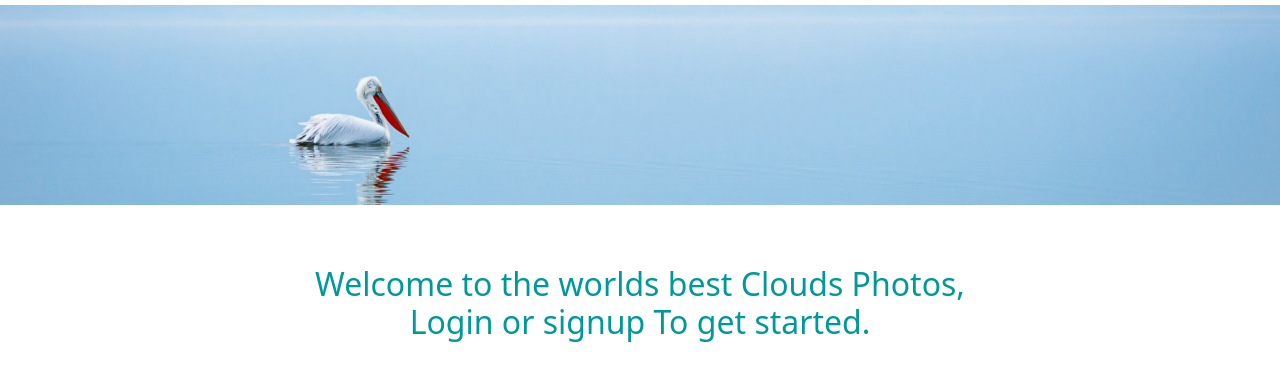
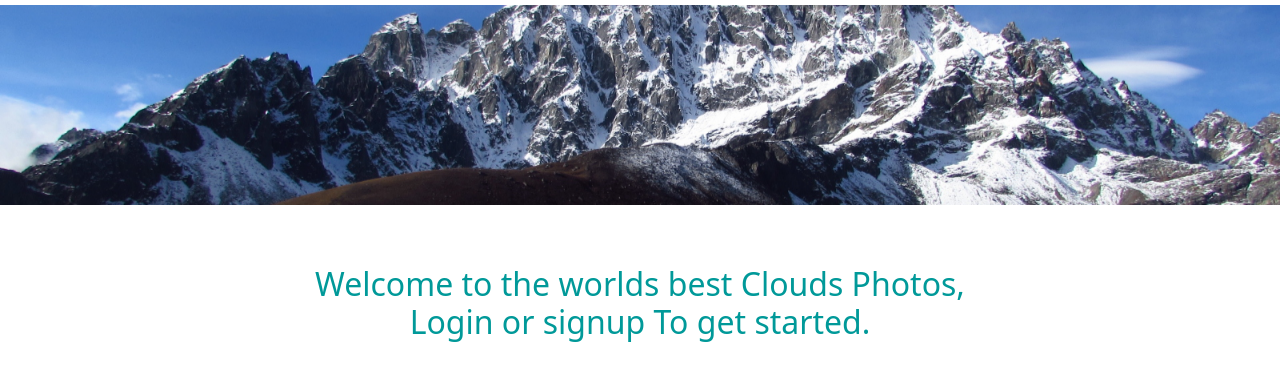
Before and after one commit to Ethical-batch-32/cw1-tsherepems, a plain HTML site: page index.html in a window 1280 px wide. Shown: the part 60-440 px from the top of the page. Drawn offline with Linux system fonts and the light colour scheme.

Commit message:
Update index.html

```diff
--- a/index.html
+++ b/index.html
@@ -43,7 +43,7 @@ https://templatemo.com/tm-556-catalog-z
             </div>
         </div>
     </nav>
-         <div class="tm-hero d-flex justify-content-center align-items-center" data-parallax="scroll" data-image-src="img/hero.jpg">
+         <div class="tm-hero d-flex justify-content-center align-items-center" data-parallax="scroll" data-image-src="img/mountain.jpg">
 
     </div>
     <div class="container-fluid tm-container-content tm-mt-60">
```
